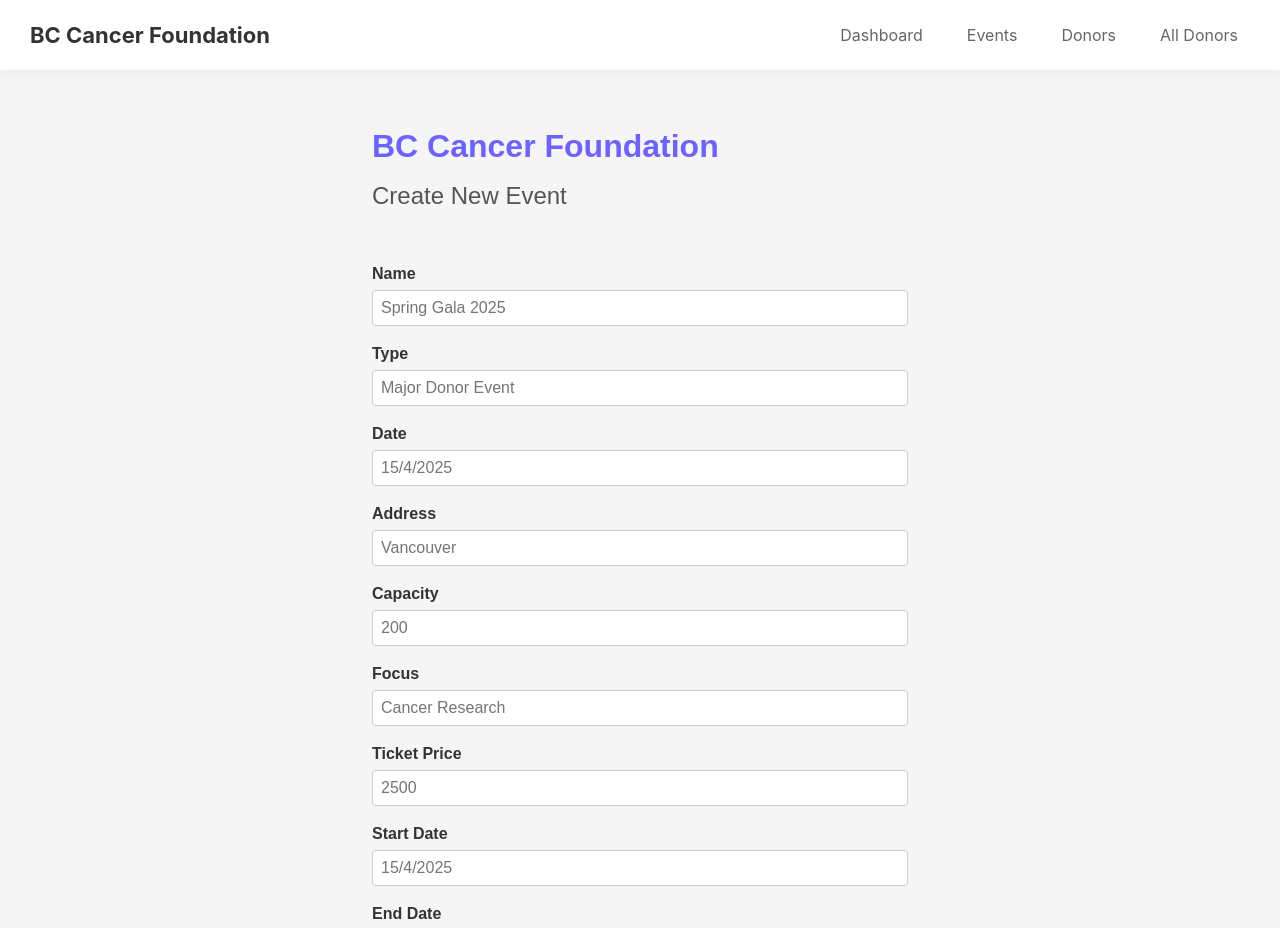
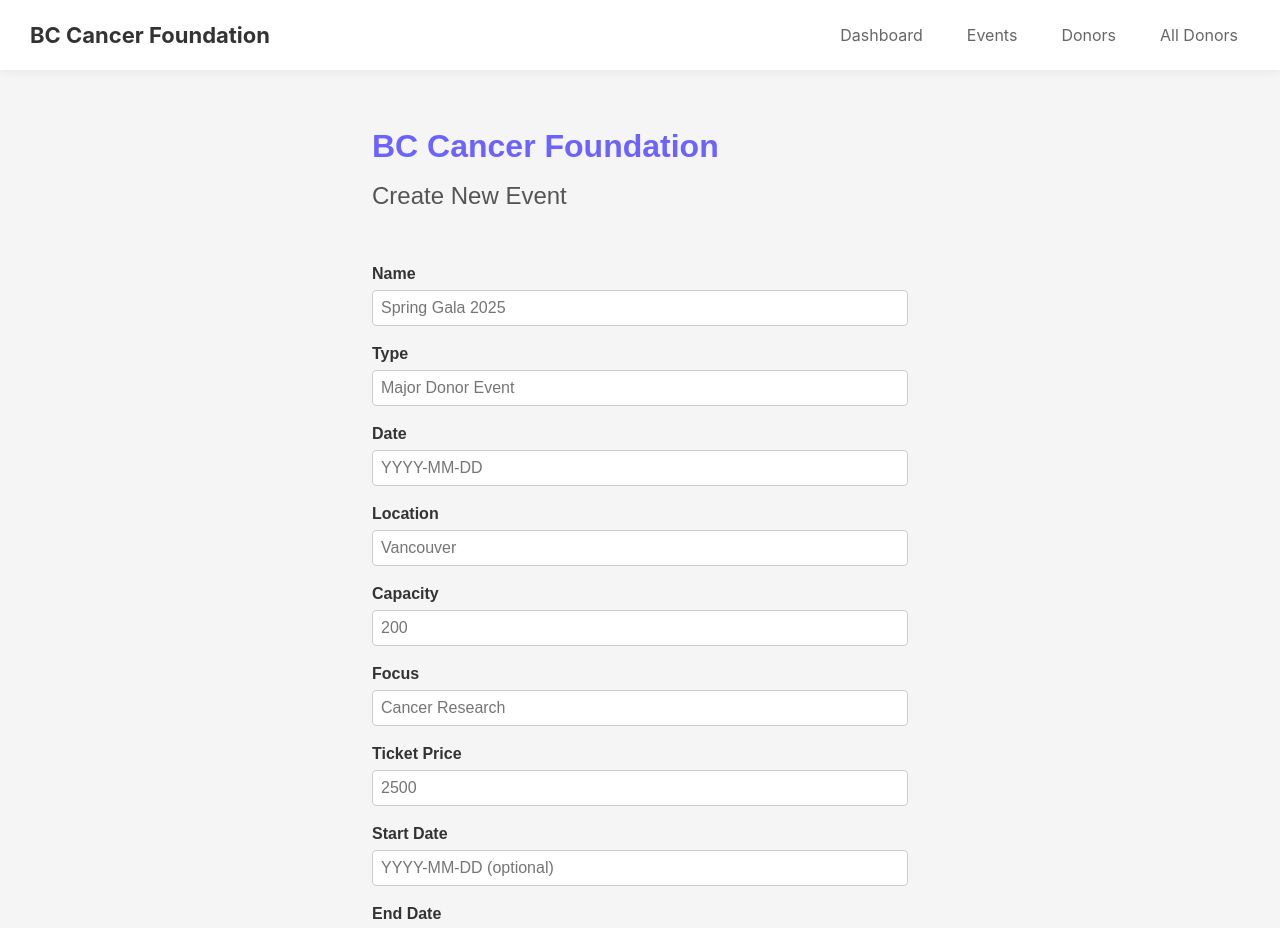
Before and after one commit to PCBZ/CS5500-Project, a React (Create React App) app in the folder client/: page /events/create in a window 1280 px wide. Shown: the top 928 px of the page. Built offline with nearby package versions, Linux system fonts and the light colour scheme; no server answers; sample sign-in values are in the browser's storage.

Commit message:
Updated CreateNewEvent

```diff
--- a/client/src/components/events/CreateNewEvent.jsx
+++ b/client/src/components/events/CreateNewEvent.jsx
@@ -1,13 +1,14 @@
 import React, { useState } from 'react';
 import './EventManagement.css';
 import { createEvent } from '../../services/eventAPI';
+import authService from '../../services/authService.js';
 
 function CreateNewEvent() {
   const [formData, setFormData] = useState({
     name: '',
     type: '',
-    date: '',
-    address: '',
+    date: '', // expecting format "YYYY-MM-DD"
+    location: '',
     capacity: '',
     focus: '',
     ticketPrice: '',
@@ -19,39 +20,82 @@
   const [error, setError] = useState('');
   const [message, setMessage] = useState('');
 
-  // Update state on input change
+  // Handle input changes
   const handleChange = (e) => {
     const { name, value } = e.target;
-    setFormData((prev) => ({ ...prev, [name]: value }));
+    setFormData(prev => ({ ...prev, [name]: value }));
   };
 
-  // Submit the form data to the server via the createEvent service
+  // Helper function to validate date string
+  const isValidDate = (dateString) => {
+    const d = new Date(dateString);
+    return d instanceof Date && !isNaN(d);
+  };
+
+  // Handle form submission
   const handleSubmit = async (e) => {
     e.preventDefault();
     setLoading(true);
     setError('');
     setMessage('');
 
+    // Debug log
+    console.log("Submitting form with data:", formData);
+
+    // Check required fields
+    if (!formData.name || !formData.type || !formData.date || !formData.location) {
+      setError('Name, type, date, and location are required');
+      setLoading(false);
+      return;
+    }
+
+    // Validate date field(s)
+    if (!isValidDate(formData.date)) {
+      setError('Please enter a valid date in YYYY-MM-DD format for the event date');
+      setLoading(false);
+      return;
+    }
+    // Optionally validate startDate and endDate if provided
+    if (formData.startDate && !isValidDate(formData.startDate)) {
+      setError('Please enter a valid date in YYYY-MM-DD format for the start date');
+      setLoading(false);
+      return;
+    }
+    if (formData.endDate && !isValidDate(formData.endDate)) {
+      setError('Please enter a valid date in YYYY-MM-DD format for the end date');
+      setLoading(false);
+      return;
+    }
+
     try {
-      // This calls the createEvent function defined in eventService.js
-      const result = await createEvent(formData);
+      // Convert date fields to Date objects before sending, if needed
+      const payload = {
+        ...formData,
+        date: new Date(formData.date),
+        startDate: formData.startDate ? new Date(formData.startDate) : null,
+        endDate: formData.endDate ? new Date(formData.endDate) : null,
+      };
+
+      const result = await createEvent(payload);
       setMessage(result.message || 'Event created successfully!');
-      // Optionally, you can clear the form here
-      // setFormData({ ...initialFormData });
+      // Optionally, reset form after submission:
+      // setFormData({ name: '', type: '', date: '', location: '', capacity: '', focus: '', ticketPrice: '', startDate: '', endDate: '', eventStage: '' });
     } catch (err) {
+      console.error("Error in createEvent:", err);
       setError('Error creating event: ' + err.message);
     } finally {
       setLoading(false);
     }
   };
 
-  // Reset the form fields
+  // Handle cancel to reset form fields
   const handleCancel = () => {
+    console.log("Cancel button clicked");
     setFormData({
       name: '',
       type: '',
       date: '',
-      address: '',
+      location: '',
       capacity: '',
       focus: '',
       ticketPrice: '',
@@ -94,19 +138,19 @@
           id="date"
           name="date"
           type="text"
-          placeholder="15/4/2025"
+          placeholder="YYYY-MM-DD"
           value={formData.date}
           onChange={handleChange}
         />
 
-        <label style={styles.label} htmlFor="address">Address</label>
+        <label style={styles.label} htmlFor="location">Location</label>
         <input
           style={styles.input}
-          id="address"
-          name="address"
+          id="location"
+          name="location"
           type="text"
           placeholder="Vancouver"
-          value={formData.address}
+          value={formData.location}
           onChange={handleChange}
         />
 
@@ -149,7 +193,7 @@
           id="startDate"
           name="startDate"
           type="text"
-          placeholder="15/4/2025"
+          placeholder="YYYY-MM-DD (optional)"
           value={formData.startDate}
           onChange={handleChange}
         />
@@ -160,7 +204,7 @@
           id="endDate"
           name="endDate"
           type="text"
-          placeholder="23/4/2025"
+          placeholder="YYYY-MM-DD (optional)"
           value={formData.endDate}
           onChange={handleChange}
         />
@@ -184,7 +228,11 @@
           >
             Cancel
           </button>
-          <button type="submit" style={{ ...styles.button, ...styles.submitButton }} disabled={loading}>
+          <button
+            type="submit"
+            style={{ ...styles.button, ...styles.submitButton }}
+            disabled={loading}
+          >
             {loading ? 'Submitting...' : 'Submit'}
           </button>
         </div>
@@ -195,7 +243,6 @@
   );
 }
 
-// Inline styles for simplicity (adjust or replace with your own CSS as needed)
 const styles = {
   container: {
     maxWidth: '600px',
```
